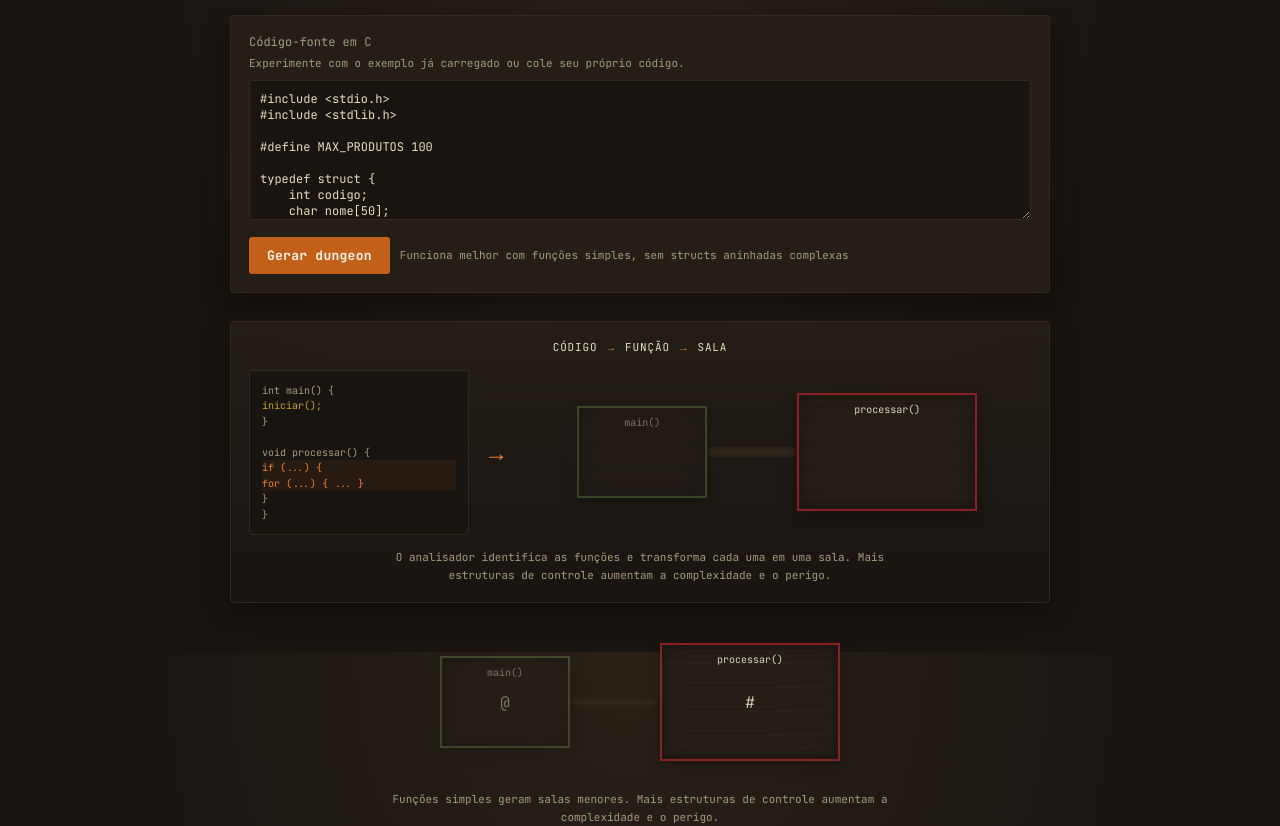
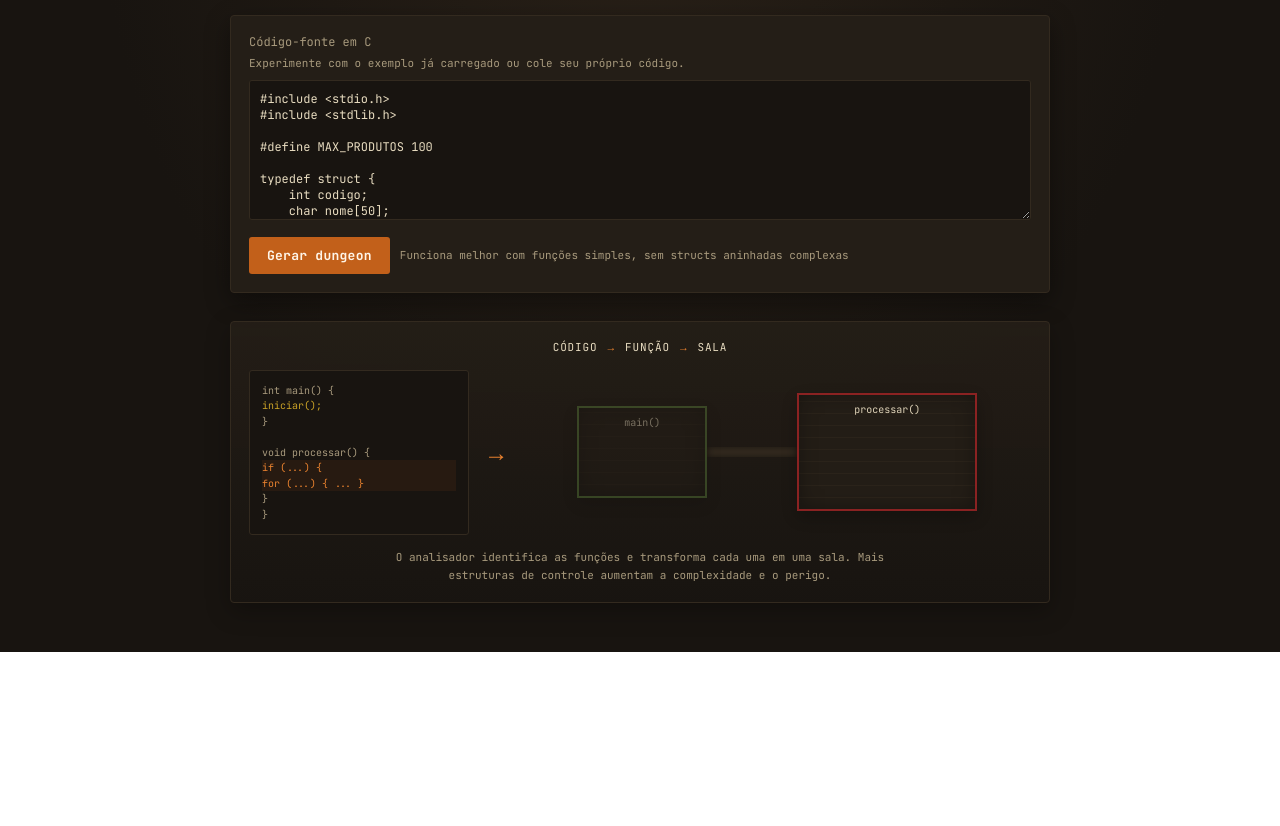
Before and after one commit to murilo-mg/dungeon-do-codigo, a website with bundled scripts: page index.html in a window 1280 px wide. Shown: the part 148-974 px from the top of the page. After the commit the page ends 800 px from the top, so only its background shows below. Built offline with nearby package versions, Linux system fonts and the light colour scheme.

Commit message:
fix: remove preview duplicada da tela inicial

```diff
--- a/index.html
+++ b/index.html
@@ -70,25 +70,6 @@
   </p>
 </section>
 
-  <div class="preview-mapa">
-    <div class="preview-sala preview-sala-simples">
-      <span class="preview-nome">main()</span>
-      <span class="preview-jogador">@</span>
-    </div>
-
-    <div class="preview-corredor"></div>
-
-    <div class="preview-sala preview-sala-complexa">
-      <span class="preview-nome">processar()</span>
-      <span class="preview-criatura">#</span>
-    </div>
-  </div>
-
-  <p class="preview-legenda">
-    Funções simples geram salas menores. Mais estruturas de controle aumentam a complexidade e o perigo.
-  </p>
-</section>
-
 <div class="area-jogo" id="area-jogo" style="display:none;">
   <div>
     <canvas id="canvas-jogo" tabindex="0" aria-label="Masmorra explorável. Use as setas ou WASD para andar." width="560" height="480"></canvas>
```
